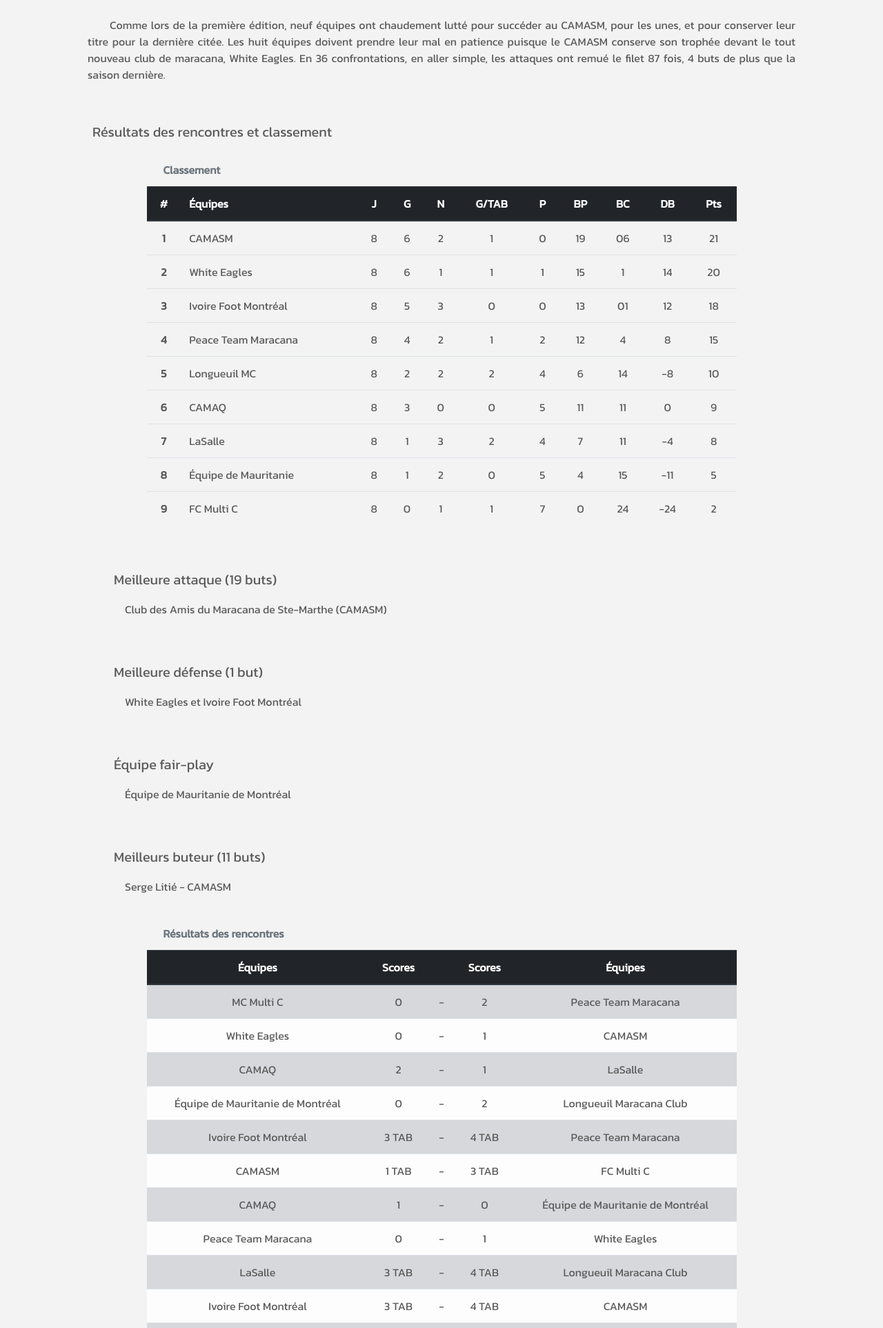
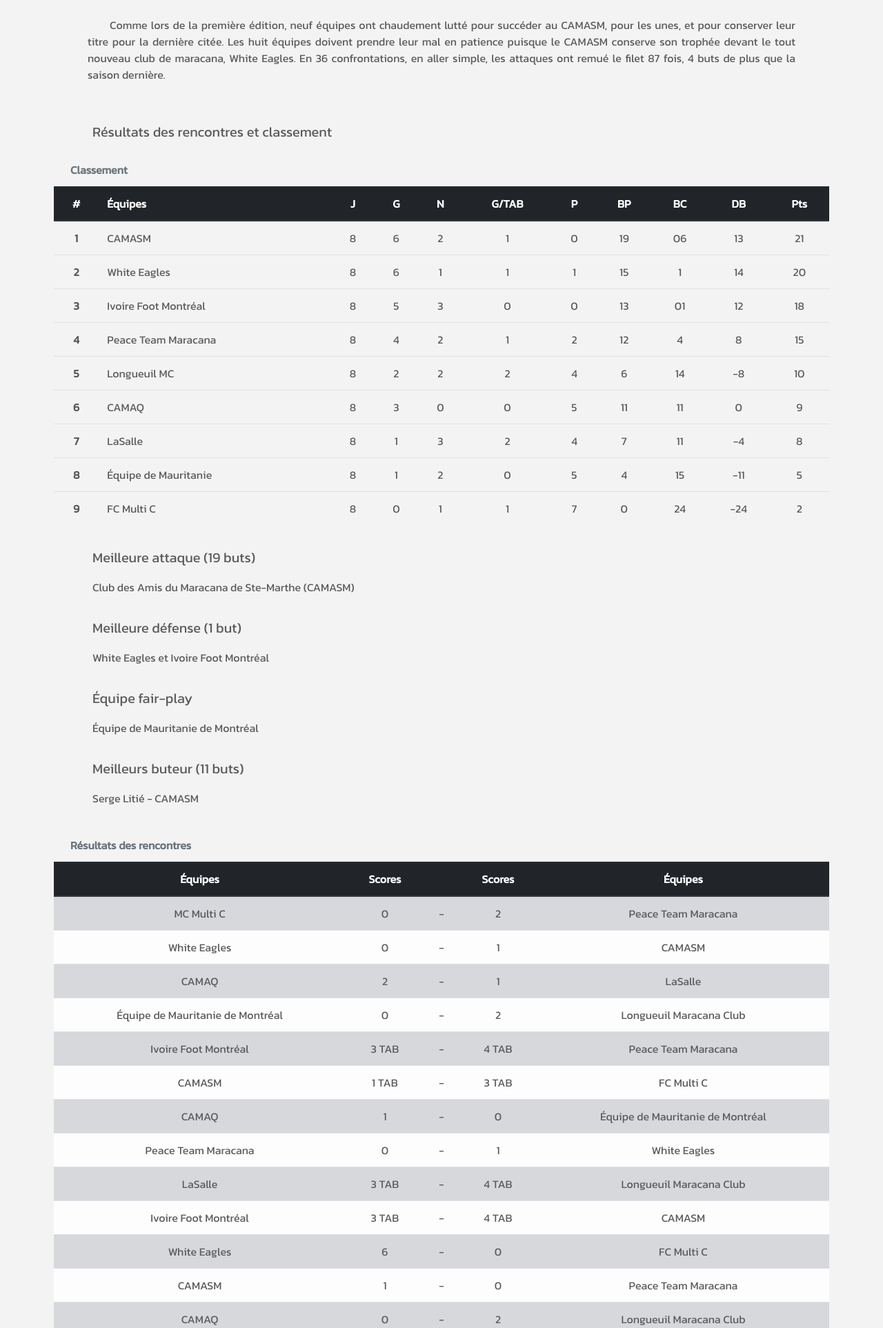
Before and after one commit to p77-web/Maracana-Canada, a PHP site: page /competitions.html in a window 1280 px wide. Shown: the part 1039-2964 px from the top of the page at 69% size. Run offline with PHP 8.4, Linux system fonts and the light colour scheme; some libraries are stand-ins or nearby versions; some web fonts are replaced.

Commit message:
HTML and CSS files code corrected

```diff
--- a/apropos.html
+++ b/apropos.html
@@ -151,7 +151,7 @@
 							Historique
 						</h2>
 					</div>
-					<div class="col-10 col-md-7 mb-4 py-3">
+					<div class="col-xs-10 col-md-8 mb-4 py-3">
 						<div class="card">
 							<img
 								class="card-img-top img-fluid"
@@ -183,7 +183,7 @@
 							</div>
 						</div>
 					</div>
-					<div class="col-10 col-md-7 mb-4 py-3">
+					<div class="col-xs-10 col-md-8 mb-4 py-3">
 						<div class="card">
 							<img
 								class="card-img-top img-fluid"
@@ -209,7 +209,7 @@
 							</div>
 						</div>
 					</div>
-					<div class="col-10 col-md-7 mb-4 py-3">
+					<div class="col-xs-10 col-md-8 mb-4 py-3">
 						<div class="card">
 							<img
 								class="card-img-top img-fluid"
--- a/competitions.html
+++ b/competitions.html
@@ -162,8 +162,8 @@
 			</div>
 		</section>
 
-		<!-- Championat header section -->
-		<section id="championat-header">
+		<!-- championnat header section -->
+		<section id="championnat-header">
 			<div class="container">
 				<div class="row">
 					<div class="col py-3">
@@ -175,8 +175,8 @@
 			</div>
 		</section>
 
-		<!-- Championat section -->
-		<section id="championat">
+		<!-- championnat section -->
+		<section id="championnat">
 			<div class="container">
 				<div class="row pb-3">
 					<div
@@ -189,19 +189,21 @@
 								alt="Ste-Marthe"
 							/>
 							<div class="card-body mx-auto">
-								<p class="card-text text-justify championat-card-text">
+								<p class="card-text text-justify championnat-card-text">
 									Le Club des Amis du Maracana de Ste-Marthe (CAMASM)
 								</p>
 							</div>
 						</div>
 					</div>
-					<p class="text-justify my-2 championat-text">
-						Comme lors de la première édition, neuf équipes ont chaudement lutté pour succéder au CAMASM, pour les unes, et pour conserver leur titre pour la dernière citée. Les huit équipes doivent prendre leur mal en patience puisque le CAMASM conserve son trophée devant le tout nouveau club de maracana, White Eagles. En 36 confrontations, en aller simple, les attaques ont remué le filet 87 fois, 4 buts de plus que la saison dernière.
-					</p>
-					<div class="col-xs-12 ml-5 results">
+					<div class="col-xs-10">
+						<p class="text-justify my-2 championnat-text">
+							Comme lors de la première édition, neuf équipes ont chaudement lutté pour succéder au CAMASM, pour les unes, et pour conserver leur titre pour la dernière citée. Les huit équipes doivent prendre leur mal en patience puisque le CAMASM conserve son trophée devant le tout nouveau club de maracana, White Eagles. En 36 confrontations, en aller simple, les attaques ont remué le filet 87 fois, 4 buts de plus que la saison dernière.
+						</p>
+					</div>
+					<div class="col-xs-12 results">
 						<p class="lead mt-5 mb-3 text-xs-center">Résultats des rencontres et classement</p>
 					</div>
-					<div class="table-responsive table-text w-75 mx-auto">
+					<div class="table-responsive table-text w-100 mx-auto px-2">
 						<table class="table table-hover table-condensed">
 							<caption class="font-weight-bold ml-4">Classement</caption>
 							<thead class="thead-dark text-center">
@@ -340,23 +342,23 @@
 							</tbody>
 						</table>
 					</div>
-					<div class="col-12 ml-5 results">
-						<p class="lead mt-5 mb-3 pl-3">Meilleure attaque (19 buts)</p>
-						<p class="championat-stats">Club des Amis du Maracana de Ste-Marthe (CAMASM)</p>
+					<div class="col-12 results">
+						<p class="lead mt-3 mb-3">Meilleure attaque (19 buts)</p>
+						<p class="championnat-stats">Club des Amis du Maracana de Ste-Marthe (CAMASM)</p>
 					</div>
-					<div class="col-12 ml-5 results">
-						<p class="lead mt-5 mb-3 pl-3">Meilleure défense (1 but)</p>
-						<p class="championat-stats">White Eagles et Ivoire Foot Montréal</p>
+					<div class="col-12 results">
+						<p class="lead mt-3 mb-3">Meilleure défense (1 but)</p>
+						<p class="championnat-stats">White Eagles et Ivoire Foot Montréal</p>
 					</div>
-					<div class="col-12 ml-5 results">
-						<p class="lead mt-5 mb-3 pl-3">Équipe fair-play</p>
-						<p class="championat-stats">Équipe de Mauritanie de Montréal</p>
+					<div class="col-12 results">
+						<p class="lead mt-3 mb-3">Équipe fair-play</p>
+						<p class="championnat-stats">Équipe de Mauritanie de Montréal</p>
 					</div>
-					<div class="col-12 ml-5 mb-3 results">
-						<p class="lead mt-5 mb-3 pl-3">Meilleurs buteur (11 buts)</p>
-						<p class="championat-stats">Serge Litié - CAMASM</p>
+					<div class="col-12 mb-3 results">
+						<p class="lead mt-3 mb-3">Meilleurs buteur (11 buts)</p>
+						<p class="championnat-stats">Serge Litié - CAMASM</p>
 					</div>
-					<div class="table-responsive table-text w-75 mx-auto">
+					<div class="table-responsive table-text w-100 mx-auto px-2">
 						<table class="table table-hover table-condensed">
 							<caption class="font-weight-bold ml-4">Résultats des rencontres</caption>
 							<thead class="thead-dark text-center">
@@ -625,8 +627,8 @@
 							</tbody>
 						</table>
 					</div>
-					<div class="col-12 ml-5">
-						<p class="lead mt-5 mb-3 text-xs-center">Les équipes</p>
+					<div class="col-12">
+						<p class="lead mt-3 mb-2 pl-3 text-xs-center">Les équipes</p>
 					</div>
 					<div
 						class="col-xs-12 col-sm-6 col-lg-3 mb-2"
@@ -636,11 +638,9 @@
 								<img
 									src="images/competitions/Mauritanie.png"
 									alt="Équipe de Mauritanie de Montréal"
-									class="img-fluid img-thumbnail align-items-center"
+									class="img-fluid img-thumbnail align-items-center mb-3"
 								/>
-							</div>
-							<div class="card-footer">
-								<p class="">
+								<p class="championnat-teams">
 									Équipe de Mauritanie de Montréal
 								</p>
 							</div>
@@ -654,11 +654,9 @@
 								<img
 									src="images/competitions/FC 2-Zero.png"
 									alt="Toronto FC 2-Zero"
-									class="img-fluid img-thumbnail align-items-center"
+									class="img-fluid img-thumbnail align-items-center mb-3"
 								/>
-							</div>
-							<div class="card-footer">
-								<p class="">
+								<p class="championnat-teams">
 									Toronto FC 2-Zero
 								</p>
 							</div>
@@ -672,11 +670,9 @@
 								<img
 									src="images/competitions/LMC.png"
 									alt="Longueuil Maracana Club"
-									class="img-fluid img-thumbnail align-items-center"
+									class="img-fluid img-thumbnail align-items-center mb-3"
 								/>
-							</div>
-							<div class="card-footer">
-								<p class="">
+								<p class="championnat-teams">
 									Longueuil Maracana Club
 								</p>
 							</div>
@@ -690,11 +686,9 @@
 								<img
 									src="images/competitions/CAMAQ.png"
 									alt="Club des Amis du Maracana de Québec"
-									class="img-fluid img-thumbnail align-items-center"
+									class="img-fluid img-thumbnail align-items-center mb-3"
 								/>
-							</div>
-							<div class="card-footer">
-								<p class="">
+								<p class="championnat-teams">
 									Club des Amis du Maracana de Québec
 								</p>
 							</div>
@@ -708,11 +702,9 @@
 								<img
 									src="images/competitions/Ivoirefootmtl.png"
 									alt="Ivoire Foot Montréal"
-									class="img-fluid img-thumbnail align-items-center"
+									class="img-fluid img-thumbnail align-items-center mb-3"
 								/>
-							</div>
-							<div class="card-footer">
-								<p class="">
+								<p class="championnat-teams">
 									Ivoire Foot Montréal
 								</p>
 							</div>
@@ -726,11 +718,9 @@
 								<img
 									src="images/competitions/St-Hyacinthe.png"
 									alt="Maracana Club de St-Hyacinthe"
-									class="img-fluid img-thumbnail align-items-center"
+									class="img-fluid img-thumbnail align-items-center mb-3"
 								/>
-							</div>
-							<div class="card-footer">
-								<p class="">
+								<p class="championnat-teams">
 									Maracana Club de St-Hyacinthe
 								</p>
 							</div>
@@ -744,11 +734,9 @@
 								<img
 									src="images/competitions/Eagles.png"
 									alt="The Eagles"
-									class="img-fluid img-thumbnail align-items-center"
+									class="img-fluid img-thumbnail align-items-center mb-3"
 								/>
-							</div>
-							<div class="card-footer">
-								<p class="">
+								<p class="championnat-teams">
 									The Eagles
 								</p>
 							</div>
@@ -762,11 +750,9 @@
 								<img
 									src="images/competitions/FC Multi C.png"
 									alt="FC Multi C"
-									class="img-fluid img-thumbnail align-items-center"
+									class="img-fluid img-thumbnail align-items-center mb-3"
 								/>
-							</div>
-							<div class="card-footer">
-								<p class="">
+								<p class="championnat-teams">
 									FC Multi C
 								</p>
 							</div>
@@ -780,11 +766,9 @@
 								<img
 									src="images/competitions/Peace.png"
 									alt="Peace Team"
-									class="img-fluid img-thumbnail align-items-center"
+									class="img-fluid img-thumbnail align-items-center mb-3"
 								/>
-							</div>
-							<div class="card-footer">
-								<p class="">
+								<p class="championnat-teams">
 									Peace Team
 								</p>
 							</div>
@@ -798,11 +782,9 @@
 								<img
 									src="images/competitions/WhiteEagles.png"
 									alt="White Eagles"
-									class="img-fluid img-thumbnail align-items-center"
+									class="img-fluid img-thumbnail align-items-center mb-3"
 								/>
-							</div>
-							<div class="card-footer">
-								<p class="">
+								<p class="championnat-teams">
 									White Eagles
 								</p>
 							</div>
--- a/css/competitions_style.css
+++ b/css/competitions_style.css
@@ -9,20 +9,17 @@
 	height: auto;
 }
 
-/* to make the used space only on 70% */
 #competitions .col {
 	margin: 0 auto;
 	max-width: 100%;
 }
 
-/* to justify the text */
 #competitions .col > h2 {
 	border-bottom: 2px solid #f75056;
 	font-size: 1.15rem;
 	padding-bottom: 20px;
 }
 
-/* to justify the text */
 #competitions .col > p {
 	font-size: 0.85rem;
 	margin: 0 auto;
@@ -32,45 +29,48 @@
 
 #competitions .col > p.lead {
 	color: #f00;
-	font-size: 1rem;
+	font-size: 1.1rem;
 }
 
-#championat {
+#championnat {
 	background-color: rgb(243, 243, 243);
 	height: auto;
 }
 
-#championat-header {
+#championnat-header {
 	background-color: rgb(243, 243, 243);
 	height: auto;
 }
 
-#championat-header .col {
+#championnat-header .col {
 	margin: 0 auto;
 }
 
-#championat-header .col > h2 {
+#championnat-header .col > h2 {
 	border-bottom: 2px solid #f75056;
 	font-size: 1.15rem;
 	padding-bottom: 1.25rem;
 }
 
-.championat-card-text {
+.championnat-card-text {
 	font-size: 0.9rem;
 	margin: 0 auto;
 	max-width: 100%;
 }
 
-.championat-text {
+.championnat-text {
 	font-size: 0.9rem;
 	margin: 0 auto;
 	max-width: 90%;
 	text-indent: 2em;
 }
 
-.championat-stats {
+.championnat-stats {
 	font-size: 0.9rem;
-	text-indent: 2em;
+}
+
+.championnat-teams {
+	font-size: 0.9rem;
 }
 
 .teams-card {
@@ -84,7 +84,7 @@
 }
 
 .results {
-	margin-left: 1.5rem !important;
+	padding-left: 1.5rem !important;
 }
 
 .table td,
@@ -98,6 +98,10 @@
 
 caption {
 	caption-side: top;
+}
+
+.pl-3 {
+	padding-left: 0 !important;
 }
 
 /* Media */
@@ -115,16 +119,14 @@ caption {
 
 @media (min-width: 576px) {
 	.lead {
-		font-size: 1.25rem;
+		font-size: 1.15rem;
 	}
 
-	/* to justify the text */
 	#competitions .col > h2 {
 		font-size: 1.25rem;
 		padding-left: 2rem;
 	}
 
-	/* to justify the text */
 	#competitions .col > p {
 		font-size: 1rem;
 	}
@@ -133,35 +135,45 @@ caption {
 		font-size: 1.15rem;
 	}
 
-	/* to justify the text */
-	#championat-header .col > h2 {
+	#championnat-header .col > h2 {
 		font-size: 1.25rem;
 		padding-left: 2rem;
 	}
 
-	.championat-card-text {
+	.championnat-card-text {
 		font-size: 0.95rem;
 	}
 
-	.championat-text {
+	.championnat-text {
 		font-size: 0.95rem;
 	}
 
-	.championat-stats {
+	.championnat-stats {
+		font-size: 0.95rem;
+	}
+
+	.championnat-teams {
 		font-size: 0.95rem;
 	}
 
 	.results {
-		margin-left: 2rem !important;
+		padding-left: 2rem !important;
 	}
 
 	.table-text {
 		font-size: 0.95rem;
 	}
+
+	.pl-3 {
+		padding-left: 1rem !important;
+	}
 }
 
 @media (min-width: 768px) {
-	/* to justify the text */
+	.lead {
+		font-size: 1.25rem;
+	}
+
 	#competitions .col > h2 {
 		font-size: 1.5rem;
 	}
@@ -170,24 +182,28 @@ caption {
 		font-size: 1.25rem;
 	}
 
-	#championat-header .col > h2 {
+	#championnat-header .col > h2 {
 		font-size: 1.5rem;
 	}
 
-	.championat-card-text {
+	.championnat-card-text {
 		font-size: 1rem;
 	}
 
-	.championat-text {
+	.championnat-text {
 		font-size: 1rem;
 	}
 
-	.championat-stats {
+	.championnat-stats {
+		font-size: 1rem;
+	}
+
+	.championnat-teams {
 		font-size: 1rem;
 	}
 
 	.results {
-		margin-left: 3rem !important;
+		padding-left: 3rem !important;
 	}
 
 	.table td,
@@ -209,6 +225,6 @@ caption {
 
 @media (min-width: 1200px) {
 	.results {
-		margin-left: 4rem !important;
+		padding-left: 4rem !important;
 	}
 }
--- a/css/header_footer.css
+++ b/css/header_footer.css
@@ -156,12 +156,10 @@ body {
 @media (min-width: 768px) {
 	#logo-img {
 		max-height: 150px;
-		/* width: 20%; */
 	}
 
 	#menu-logo-img {
 		max-height: 150px;
-		/* width: 80%; */
 	}
 
 	.navbar-dark .navbar-nav .nav-link {
```
Also changed, not shown: css/apropos_style.css (+21 -22 lines), css/capsules_style.css (+14 -13 lines), css/clubs_style.css (+5 -5 lines), css/conseiladmin_style.css (+6 -8 lines), css/index_style.css (+5 -11 lines), index.html (+13 -7 lines).
